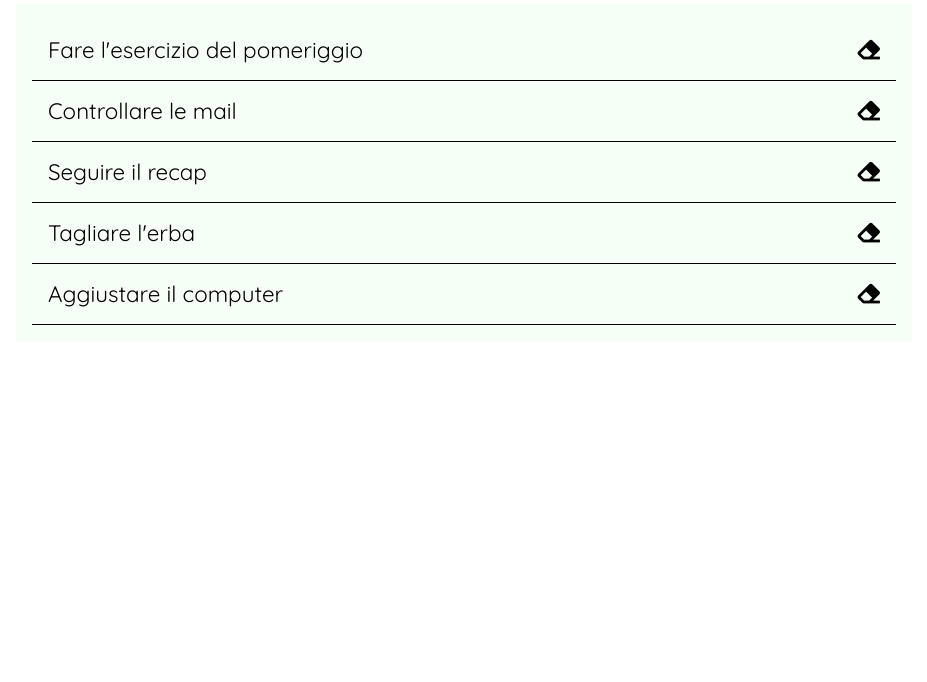
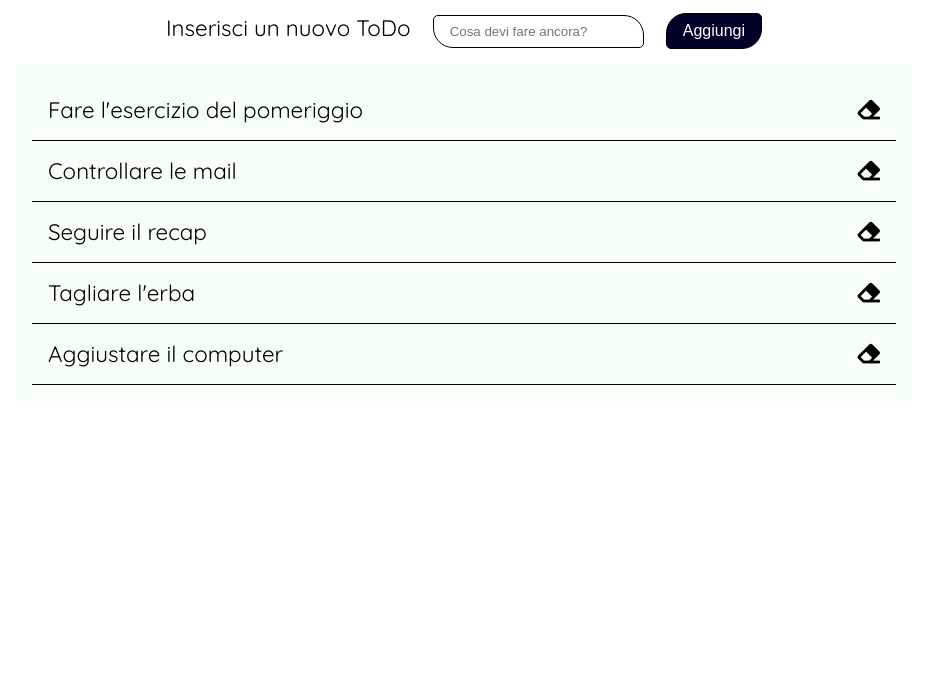
Before and after one commit to katy01101011/vue-todolist, a plain HTML site: page index.html in a window 1280 px wide. Shown: the part 118-800 px from the top of the page, without its empty margins (176-1103 px from the left). Drawn offline with nearby package versions, Linux system fonts and the light colour scheme.

Commit message:
Milestone3

```diff
--- a/css/style.css
+++ b/css/style.css
@@ -7,6 +7,7 @@
 
 body {
     font-family: 'Quicksand', sans-serif;
+    font-size: 1.4rem;
     color: black;
 }
 
@@ -20,7 +21,7 @@ header {
     }
 
 header>img {
-    width: 30%;
+    width: 350px;
     margin: 1rem 0 1rem;
 }
 
@@ -35,7 +36,6 @@ main li {
     display: flex;
     justify-content: space-between;
     list-style: none;
-    font-size: 1.4rem;
     border-bottom: 1px solid black;
     padding: 1rem;
 }
@@ -43,9 +43,37 @@ main li {
 .text {
     flex-grow: 1;
     text-align: left;
+    cursor: pointer;
 }
 
 a {
     text-decoration: none;
     color: black;
 }
+
+a:hover {
+    color: rgb(115, 220, 115);
+    transition: .5s;
+}
+
+button {
+    padding: .5rem 1rem;
+    border-radius: 20px 5px;
+    font-size: 1rem;
+    border: 1px solid black;
+    background-color: rgb(0, 0, 41);
+    color: white;
+}
+
+button:hover {
+    background-color: white;
+    color: rgb(0, 0, 41);
+    transition: .5s;
+}
+
+input {
+    padding: .5rem 1rem;
+    border-radius: 5px 20px;
+    border: 1px solid black;
+    margin: 1rem;
+}
--- a/index.html
+++ b/index.html
@@ -31,6 +31,12 @@
 
         <!-- Main -->
         <main>
+            <div class="form">
+                <label for="new-todo">Inserisci un nuovo ToDo</label>
+                <input v-model="newTodo" type="text" name="new-todo" id="new-todo" placeholder="Cosa devi fare ancora?">
+                <button @click="addNewTodo(newTodo, todoList)" v-on:keyup.enter="addNewTodo(newTodo, todoList)">Aggiungi</button>
+            </div>
+
             <ul>
                 <!-- Creo la lista todo -->
                 <li v-for="(todo, index) in todoList">
--- a/js/script.js
+++ b/js/script.js
@@ -24,6 +24,7 @@ const app = new Vue(
                     done: false
                 },
             ],
+            newTodo: '',
         },
         methods: {
             removeTodo: function(index) {
@@ -35,6 +36,16 @@ const app = new Vue(
                 const clickedTodo = this.todoList[index];
                 clickedTodo.done = !clickedTodo.done
                 console.log(clickedTodo.done);
+            },
+            addNewTodo: function(newTodo, todoList) {
+                newTodo.trim;
+                const newTodoItem = {
+                    text: newTodo,
+                    done: false
+                };
+                if (newTodo.length > 3) {
+                    todoList.push(newTodoItem)
+                }
             }
         }
     }
```
